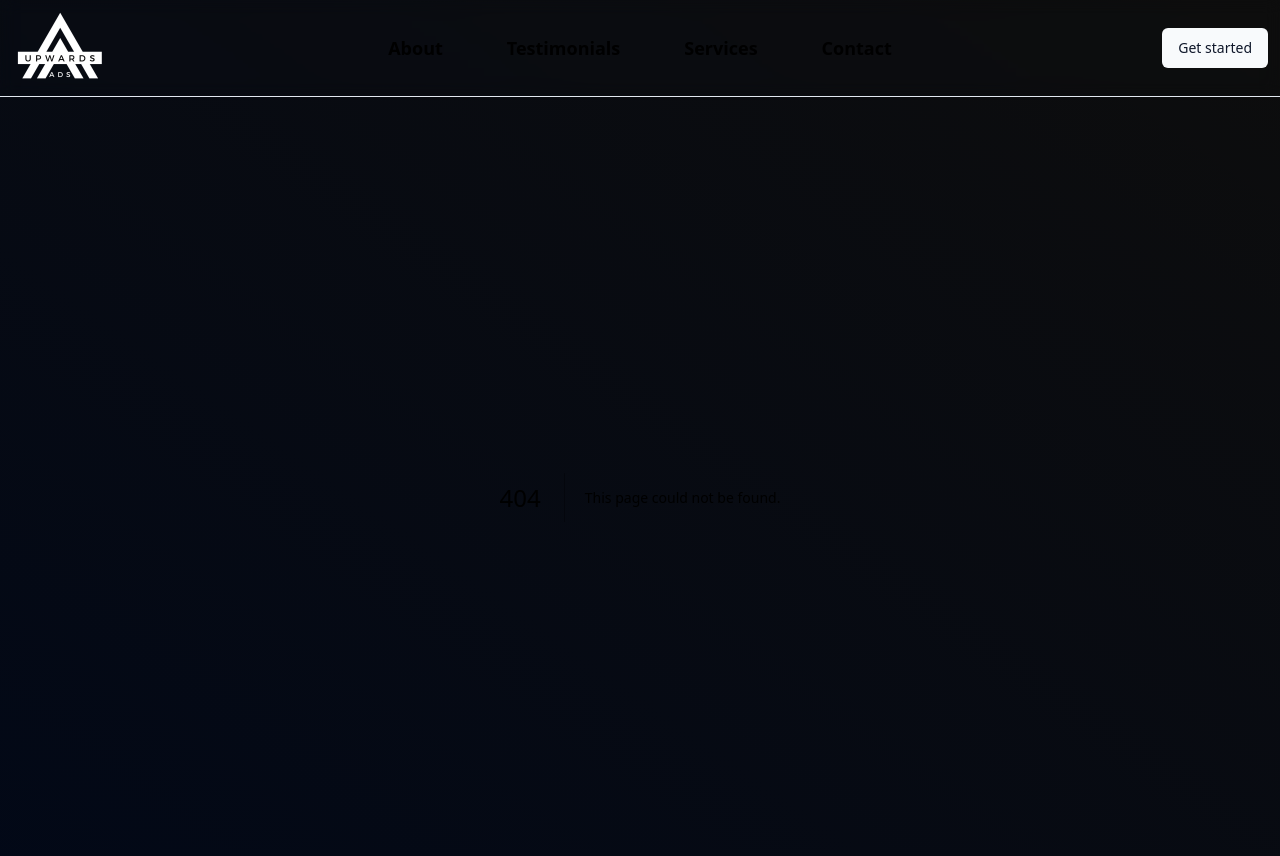
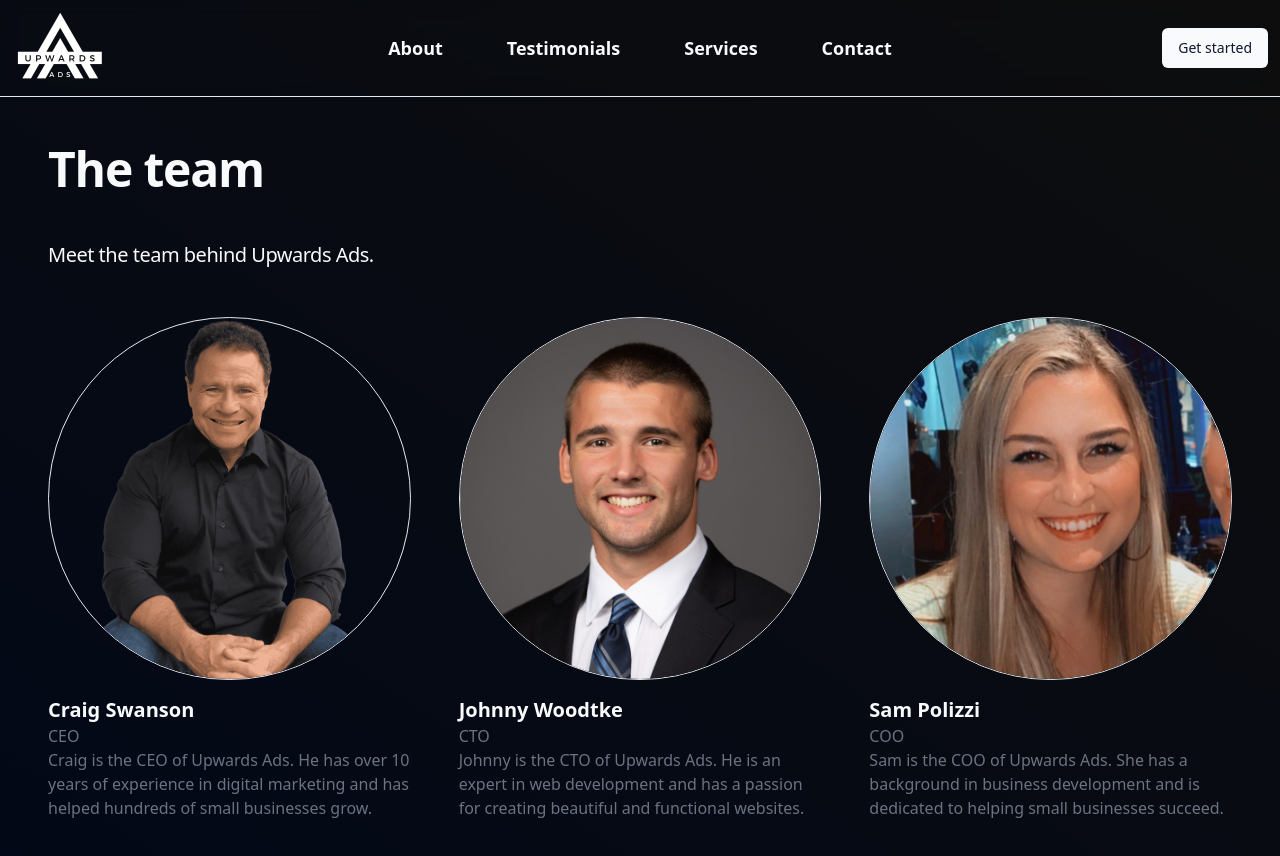
Before and after one commit to johnny-woodtke/upwardsads-website, a Next.js app: page /team in a window 1280 px wide. Before the commit this address had no page. Shown: the top 856 px of the page. Built offline with nearby package versions, Linux system fonts and the light colour scheme.

Commit message:
foundation

```diff
--- a/app/contact/page.tsx
+++ b/app/contact/page.tsx
@@ -1,14 +1,22 @@
+import { Metadata } from "next"
+
 import { ContactFormProvider, MultiStepContactForm } from "@/components/Contact"
+
+export const metadata: Metadata = {
+  description: "Contact us to set up a free consultation.",
+}
 
 export default function Contact() {
   return (
-    <>
     <section className="w-full max-w-screen-md">
       <div className="mx-auto h-full w-full p-8 lg:p-12">
         <div className="flex h-full w-full flex-col items-center justify-center">
           <h2 className="mb-8 w-full text-start text-3xl font-bold tracking-tight sm:text-4xl lg:mb-12 xl:text-5xl">
             Contact us
           </h2>
+          <p className="mb-8 w-full text-start tracking-tight sm:text-lg lg:mb-12 xl:text-xl">
+            Please fill out the form below to set up a free consultation.
+          </p>
           <div className="w-full">
             <ContactFormProvider>
               <MultiStepContactForm />
@@ -17,6 +25,5 @@ export default function Contact() {
         </div>
       </div>
     </section>
-    </>
   )
 }
--- a/app/sitemap.ts
+++ b/app/sitemap.ts
@@ -11,6 +11,10 @@ export default function sitemap(): MetadataRoute.Sitemap {
       priority: 0.9,
     },
     {
+      url: "https://upwardsads.com/team",
+      priority: 0.8,
+    },
+    {
       url: "https://upwardsads.com/icon.png",
       priority: 0.5,
     },
--- /dev/null
+++ b/app/team/page.tsx
@@ -0,0 +1,73 @@
+import { Metadata } from "next"
+import Image from "next/image"
+
+export const metadata: Metadata = {
+  description: "Meet the team behind Upwards Ads.",
+}
+
+type TeamMember = {
+  name: string
+  role: string
+  image: string
+  bio: string
+}
+
+const teamMembers: TeamMember[] = [
+  {
+    name: "Craig Swanson",
+    role: "CEO",
+    image: "/assets/craig-swanson.png",
+    bio: "Craig is the CEO of Upwards Ads. He has over 10 years of experience in digital marketing and has helped hundreds of small businesses grow.",
+  },
+  {
+    name: "Johnny Woodtke",
+    role: "CTO",
+    image: "/assets/johnny-woodtke.jpeg",
+    bio: "Johnny is the CTO of Upwards Ads. He is an expert in web development and has a passion for creating beautiful and functional websites.",
+  },
+  {
+    name: "Sam Polizzi",
+    role: "COO",
+    image: "/assets/sam-polizzi.jpeg",
+    bio: "Sam is the COO of Upwards Ads. She has a background in business development and is dedicated to helping small businesses succeed.",
+  },
+]
+
+export default function Team() {
+  return (
+    <section className="w-full max-w-screen-xl">
+      <div className="mx-auto h-full w-full p-8 lg:p-12">
+        <div className="flex h-full w-full flex-col items-center justify-center">
+          <h2 className="mb-8 w-full text-start text-3xl font-bold tracking-tight sm:text-4xl lg:mb-12 xl:text-5xl">
+            The team
+          </h2>
+          <p className="mb-8 w-full text-start tracking-tight sm:text-lg lg:mb-12 xl:text-xl">
+            Meet the team behind Upwards Ads.
+          </p>
+          <div className="flex w-full gap-12">
+            {teamMembers.map((teamMember) => (
+              <TeamMemberCard key={teamMember.name} {...teamMember} />
+            ))}
+          </div>
+        </div>
+      </div>
+    </section>
+  )
+}
+
+type TeamMemberCardProps = Readonly<TeamMember>
+
+function TeamMemberCard({ name, role, image, bio }: TeamMemberCardProps) {
+  return (
+    <div className="flex flex-col w-full gap-4">
+      <div className="relative w-full aspect-[1]">
+        <Image src={image} alt={name} fill className="rounded-full border " />
+      </div>
+      <div className="w-full">
+        <h3 className="text-xl font-bold">{name}</h3>
+        <p className="text-gray-500">{role}</p>
+        <p className="text-gray-500">{bio}</p>
+      </div>
+    </div>
+  )
+}
--- a/components/Contact/EnterDetails.tsx
+++ b/components/Contact/EnterDetails.tsx
@@ -66,7 +66,7 @@ export function EnterDetails({ onFinish }: EnterDetailsProps) {
                 disabled={isSubmitting}
                 control={control}
                 name="firstName"
-                label="First Name"
+                label="First name"
                 type="text"
                 inputMode={undefined}
                 placeholder="John"
@@ -78,7 +78,7 @@ export function EnterDetails({ onFinish }: EnterDetailsProps) {
                 disabled={isSubmitting}
                 control={control}
                 name="lastName"
-                label="Last Name"
+                label="Last name"
                 type="text"
                 inputMode={undefined}
                 placeholder="Doe"
@@ -91,7 +91,7 @@ export function EnterDetails({ onFinish }: EnterDetailsProps) {
             disabled={isSubmitting}
             control={control}
             name="email"
-            label="Email Address"
+            label="Email address"
             type="email"
             inputMode="email"
             placeholder="johndoe@gmail.com"
@@ -102,7 +102,7 @@ export function EnterDetails({ onFinish }: EnterDetailsProps) {
             disabled={isSubmitting}
             control={control}
             name="phone"
-            label="Phone Number"
+            label="Phone number"
             placeholder="(000) 000-0000"
             type="tel"
             inputMode="tel"
```
Also changed, not shown: public/assets/johnny-woodtke.jpeg (added), public/assets/sam-polizzi.jpeg (added). Lines whose indentation alone changed are shown as unchanged.
